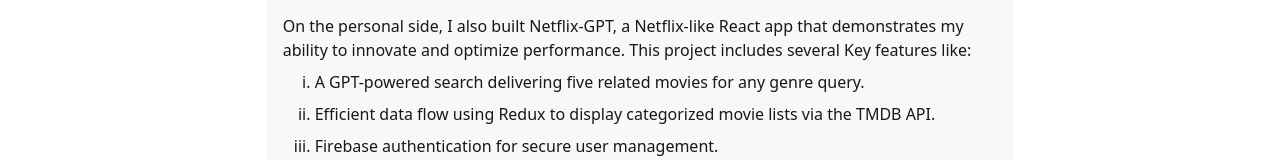
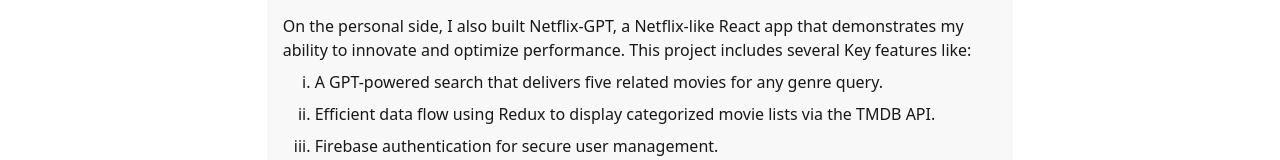
Before and after one commit to sandeeprana19/sde-courses-notes, a React (Vite) app: page /interview/react in a window 1280 px wide. Shown: the part 514-674 px from the top of the page. Built offline with nearby package versions, Linux system fonts and the light colour scheme.

Commit message:
main
Uupdated.

```diff
--- a/src/components/Interview/React.jsx
+++ b/src/components/Interview/React.jsx
@@ -50,7 +50,7 @@ const React = () => {
                     </p>
                     <ol className="list-[lower-roman] pl-8 flex flex-col gap-y-2">
                       <li>
-                        A GPT-powered search delivering five related movies for
+                        A GPT-powered search that delivers five related movies for
                         any genre query.
                       </li>
                       <li>
```
